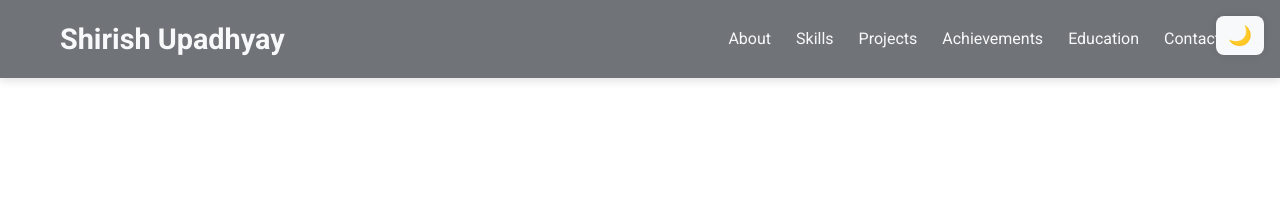
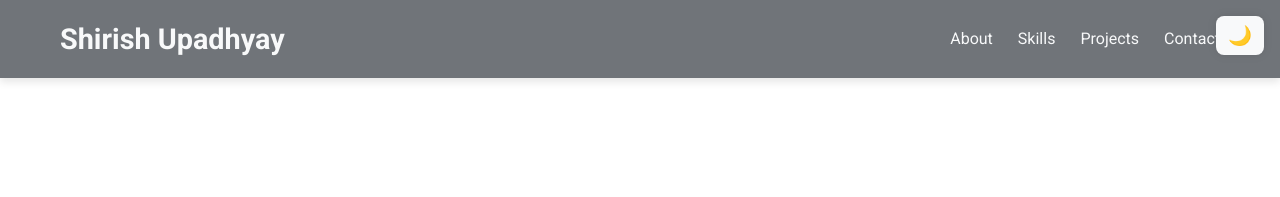
Before and after one commit to shirishupadhyay/Portfolio, a plain HTML site: page index.html in a window 1280 px wide. Shown: the top 197 px of the page. Drawn offline with Linux system fonts and the light colour scheme.

Commit message:
Navbar Fixed

```diff
--- a/index.html
+++ b/index.html
@@ -39,8 +39,6 @@
                <li><a href="#about">About</a></li>
                <li><a href="#skills">Skills</a></li>
                <li><a href="#projects">Projects</a></li>
-               <li><a href="#achievements">Achievements</a></li>
-               <li><a href="#education">Education</a></li>
                <li><a href="#contact">Contact</a></li>
             </ul>
             <button id="theme-toggle" aria-label="Toggle Dark Mode">🌙</button>
```
